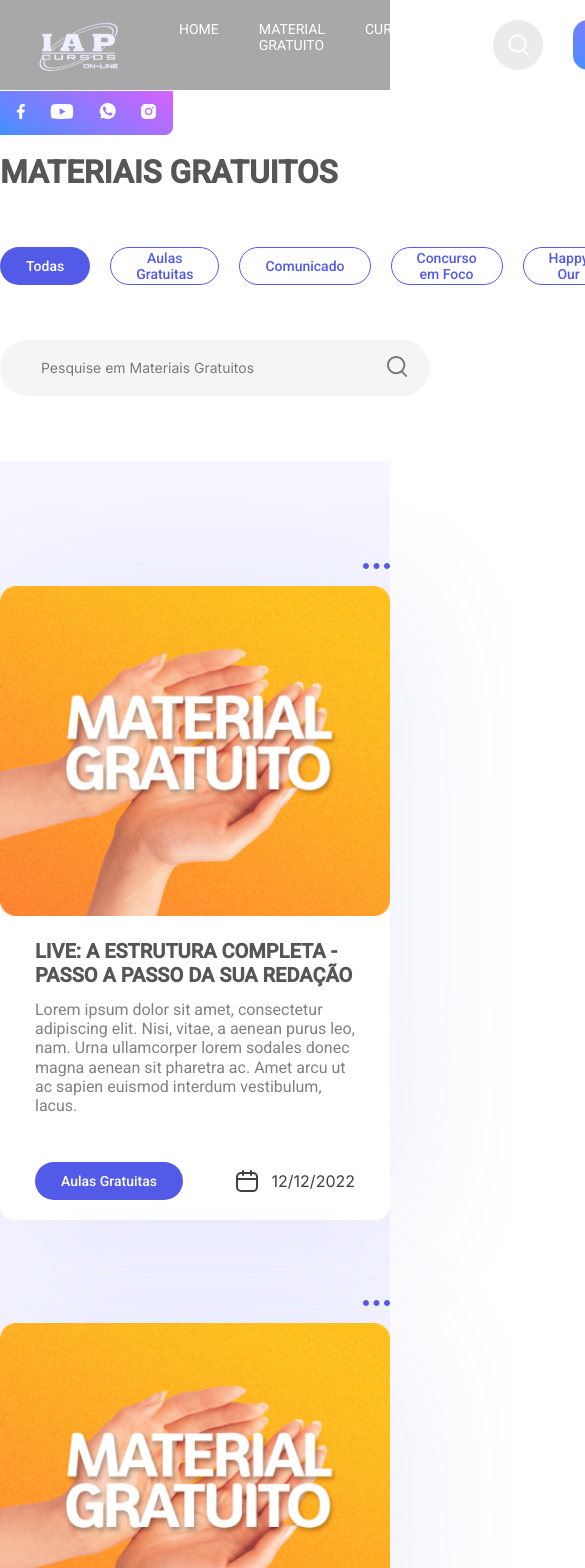
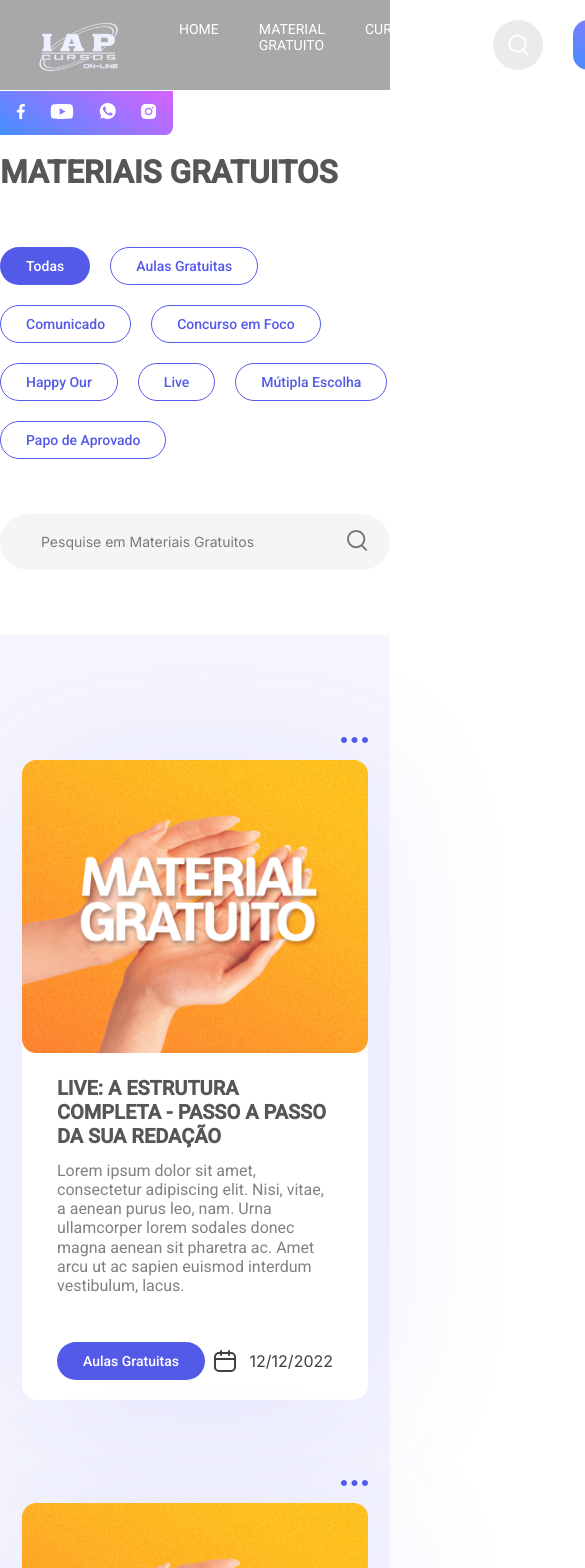
Before and after one commit to lzhudsontoliveira/iap-front-end, a Next.js app: page /materiais-gratuitos in a window 390 px wide. Shown: the top 1568 px of the page, 585 px wide, since content can reach past the window. Built offline with nearby package versions, Linux system fonts and the light colour scheme.

Commit message:
feat: adding responsiveness for all devices

```diff
--- a/src/pages/materiais-gratuitos/styles.module.scss
+++ b/src/pages/materiais-gratuitos/styles.module.scss
@@ -17,6 +17,12 @@
     display: flex;
     gap: 20px;
     list-style: none;
+    @media (max-width: 768px) {
+      flex-wrap: wrap;
+    }
+    @media (max-width: 375px) {
+      gap: 10px;
+    }
   }
   &__categories-button {
     border: none;
@@ -27,6 +33,9 @@
     max-width: 430px;
     width: 100%;
     margin-top: 55px;
+    @media (max-width: 768px) {
+      max-width: 100%;
+    }
   }
 }
 
@@ -39,6 +48,7 @@
     align-items: center;
     flex-direction: column;
     justify-content: center;
+    padding: 0 22px;
   }
   &__list {
     display: flex;
```
